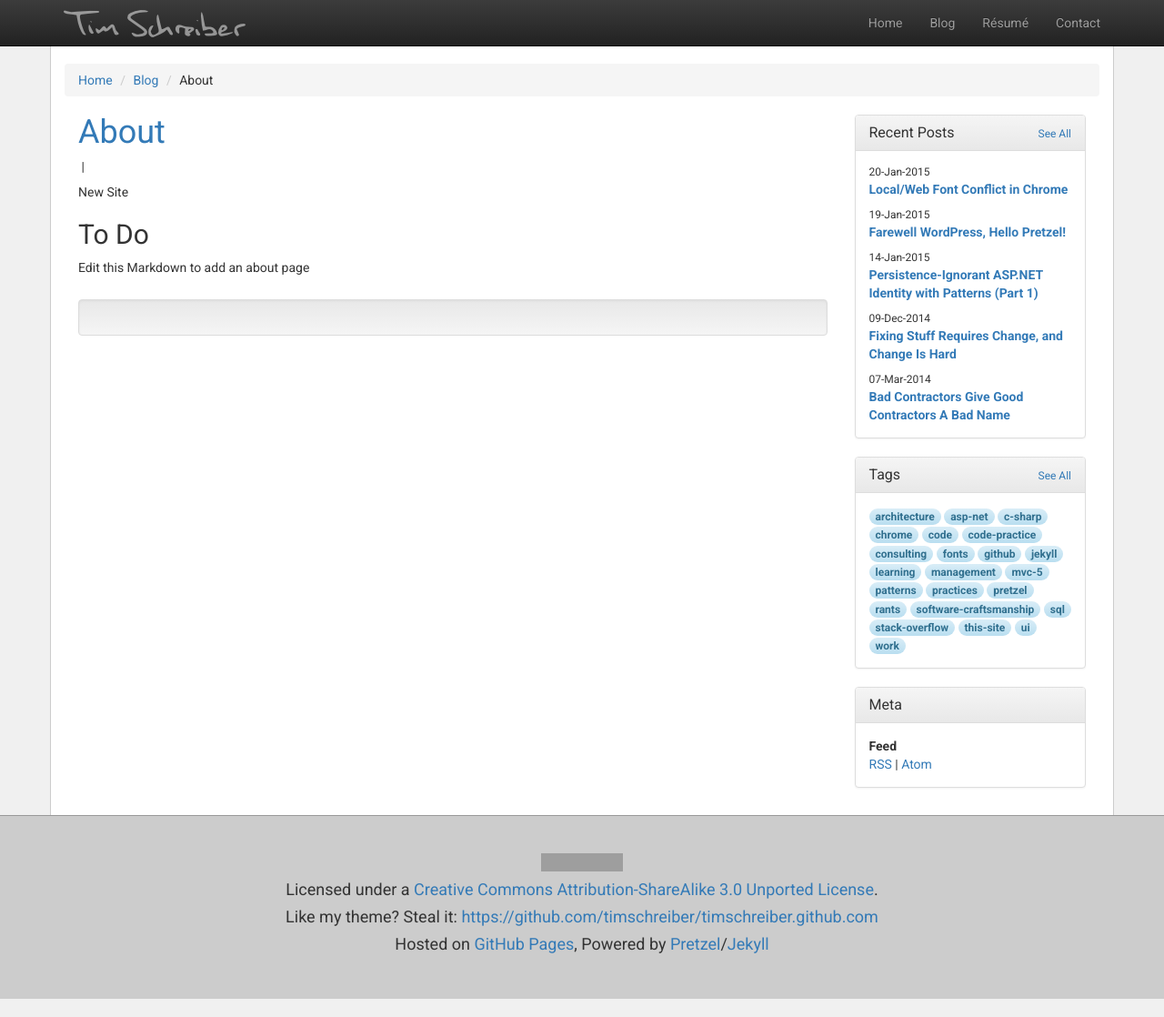
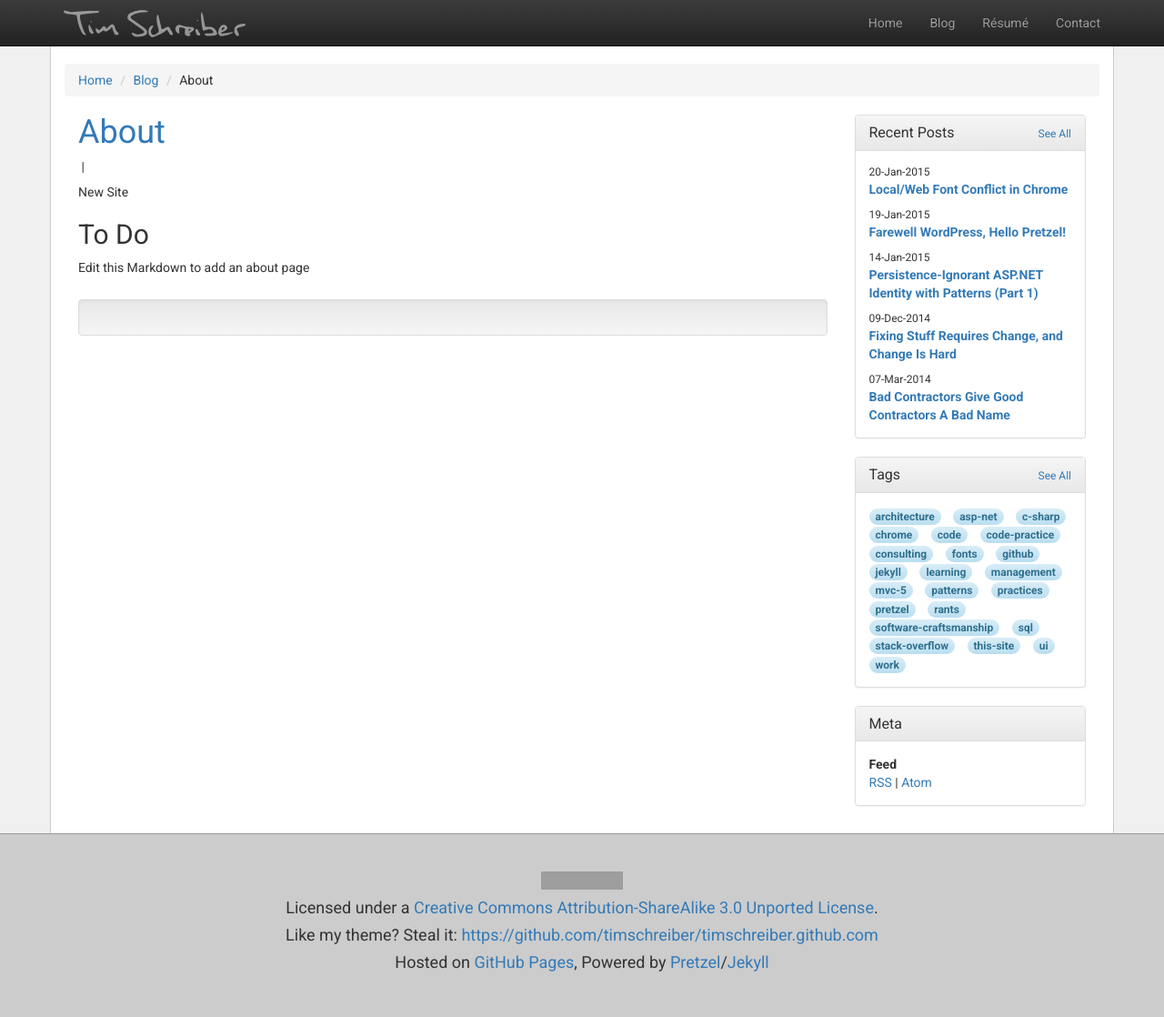
Before and after one commit to timschreiber/timschreiber.github.com, a Jekyll site: the page built from about.md, in a window 1280 px wide and 1118 px high. Shown: the whole window at 91% size. Built offline with Jekyll 4.4.1, drawn with Linux system fonts in a browser that asks for light colours; nearby versions of some CDN libraries; grey boxes are pictures that could not be loaded.

Commit message:
tags sidebar

```diff
--- a/css/layout.css
+++ b/css/layout.css
@@ -263,7 +263,7 @@ article img {
 	margin-top:0;
 }
 
-.post-body.tags {
+.panel-body.tags {
 	word-spacing: 10px;
 	line-height: 20px;
 }
```
